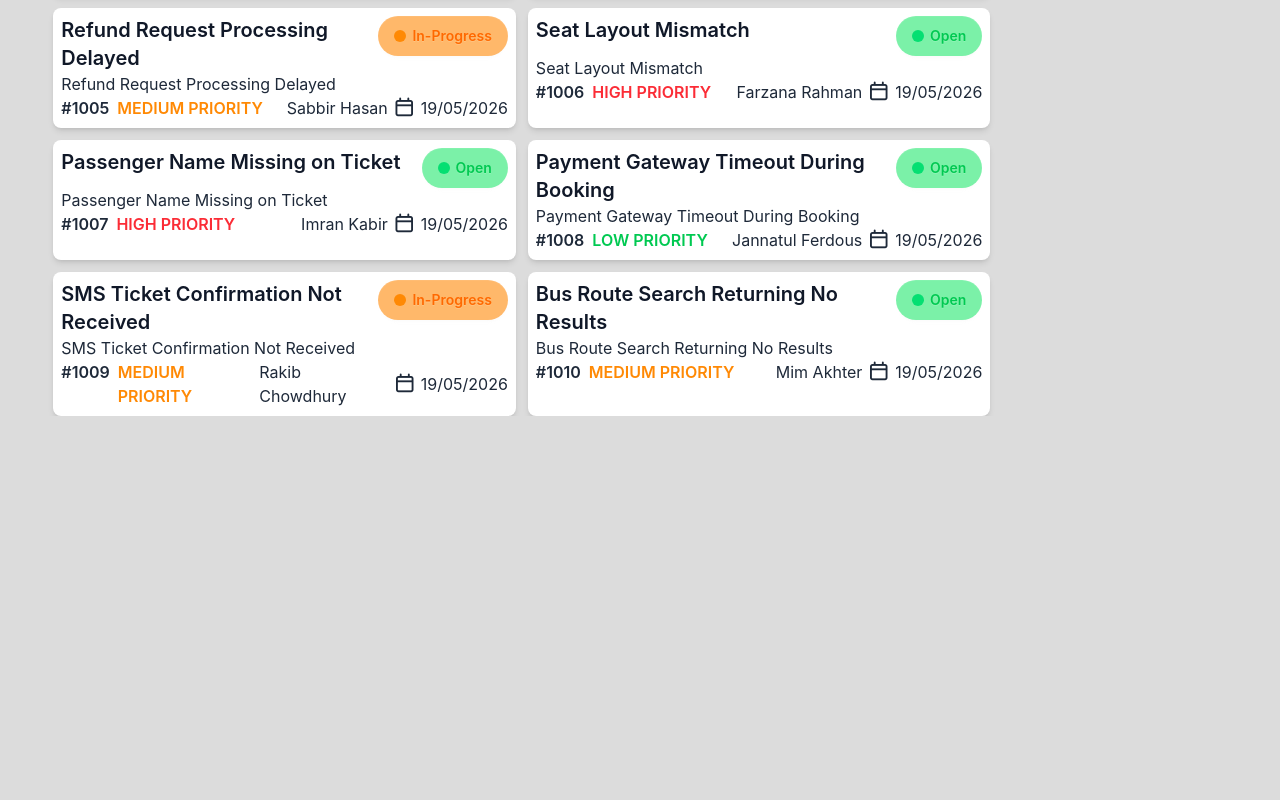
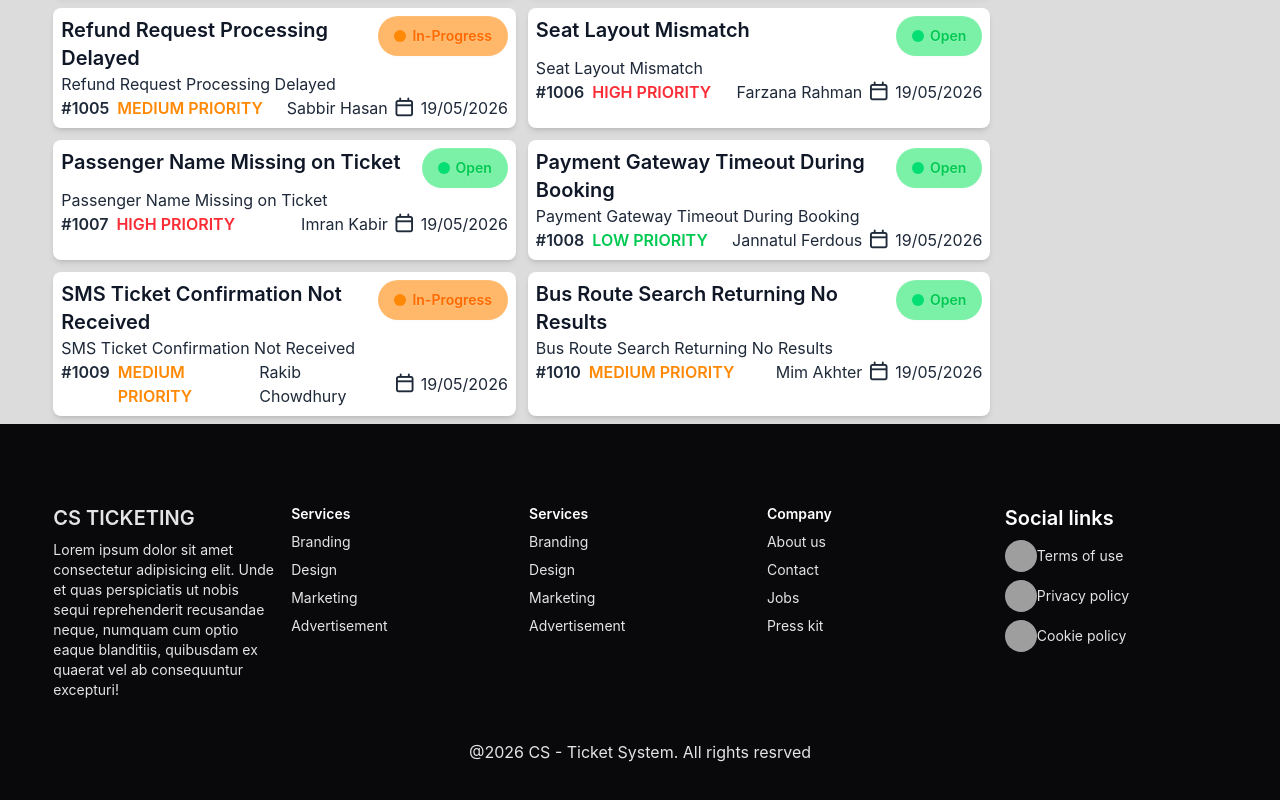
Before and after one commit to jahirul2109/CS-TICKETING-SYSTEM, a React (Vite) app: page / in a window 1280 px wide. Shown: the part 716-1516 px from the top of the page. Before the commit the page ends 1132 px from the top, so only its background shows below. Built offline with nearby package versions, Linux system fonts and the light colour scheme; grey boxes are pictures that could not be loaded.

Commit message:
add footer

```diff
--- a/src/App.jsx
+++ b/src/App.jsx
@@ -2,6 +2,7 @@ import { useState } from 'react'
 import Navbar from './component/nav/Navbar'
 import Count from './component/hero_section/Count'
 import Cardcointainer from './component/card/Cardcontainer'
+import Footer from './component/footer/footer';
 
 const promiseData = fetch('/data/api_data.js').then(res => res.json());
 
@@ -34,6 +35,9 @@ function App() {
         setSelected={setSelected}
         promiseData={promiseData}
       ></Cardcointainer>
+      <footer>
+        <Footer></Footer>
+      </footer>
     </>
   )
 }
--- a/src/component/card/Card.jsx
+++ b/src/component/card/Card.jsx
@@ -10,9 +10,9 @@ export default function Card({ addProgress, cards, setCards }) {
         addProgress(data)
     }
     return (
-        <div className='col-span-4'>
+        <div className='md:col-span-4'>
             <h1 className='text-xl mx-3 font-bold'>Coustomers Ticket</h1>
-            <div className='grid grid-cols-2 gap-3 w-full'>
+            <div className='grid grid-cols-1 md:grid-cols-2 gap-3 w-full'>
                 {cards.map(data => <div onClick={() => {
                     removehandel(data)
                     handelSelect(data)
--- a/src/component/card/Cardcontainer.jsx
+++ b/src/component/card/Cardcontainer.jsx
@@ -11,7 +11,7 @@ export default function Cardcointainer({ promiseData, selected, setSelected, add
 
     console.log(coustomerData)
     return (
-        <div className='grid grid-cols-5 gap-2 w-11/12 mx-auto mt-20'>
+        <div className='grid grid-cols-1 md:grid-cols-5 gap-2 w-11/12 mx-auto mt-20'>
             <Card
                 cards={cards}
                 setCards={setCards}
--- /dev/null
+++ b/src/component/footer/Footer.jsx
@@ -0,0 +1,42 @@
+import React from 'react'
+
+export default function Footer() {
+    return (
+        <div className='bg-neutral text-neutral-content mt-2 py-10'>
+            <footer className="footer grid grid-cols-1 md:grid-cols-5 w-11/12 mx-auto my-10  ">
+                <nav>
+                    <h6 className="space-x-0.5 uppercase text-xl font-semibold ">Cs Ticketing</h6>
+                    <p>Lorem ipsum dolor sit amet consectetur adipisicing elit. Unde et quas perspiciatis ut nobis sequi reprehenderit recusandae neque, numquam cum optio eaque blanditiis, quibusdam ex quaerat vel ab consequuntur excepturi!</p>
+                </nav>
+                <nav>
+                    <h6 className=" font-semibold text-white">Services</h6>
+                    <a className="link link-hover">Branding</a>
+                    <a className="link link-hover">Design</a>
+                    <a className="link link-hover">Marketing</a>
+                    <a className="link link-hover">Advertisement</a>
+                </nav>
+                <nav>
+                    <h6 className=" font-semibold text-white">Services</h6>
+                    <a className="link link-hover">Branding</a>
+                    <a className="link link-hover">Design</a>
+                    <a className="link link-hover">Marketing</a>
+                    <a className="link link-hover">Advertisement</a>
+                </nav>
+                <nav>
+                    <h6 className=" font-semibold text-white">Company</h6>
+                    <a className="link link-hover">About us</a>
+                    <a className="link link-hover">Contact</a>
+                    <a className="link link-hover">Jobs</a>
+                    <a className="link link-hover">Press kit</a>
+                </nav>
+                <nav>
+                    <h6 className=" text-xl font-semibold text-white">Social links</h6>
+                    <a className="link link-hover flex justify-center items-center"> <img src="https://static.vecteezy.com/system/resources/thumbnails/065/386/537/small/facebook-circle-logo-icon-fb-app-transparent-background-premium-social-media-design-for-digital-download-free-png.png" className='w-8 h-8  rounded-full' alt="" /> Terms of use</a>
+                    <a className="link link-hover flex justify-center items-center"> <img src="https://static.vecteezy.com/system/resources/thumbnails/065/386/537/small/facebook-circle-logo-icon-fb-app-transparent-background-premium-social-media-design-for-digital-download-free-png.png" className='w-8 h-8  rounded-full' alt="" /> Privacy policy</a>
+                    <a className="link link-hover flex justify-center items-center"> <img src="https://static.vecteezy.com/system/resources/thumbnails/065/386/537/small/facebook-circle-logo-icon-fb-app-transparent-background-premium-social-media-design-for-digital-download-free-png.png" className='w-8 h-8  rounded-full' alt="" /> Cookie policy</a>
+                </nav>
+            </footer>
+            <div className='text-center my-3'><p>@2026 CS - Ticket System. All rights resrved</p></div>
+        </div>
+    )
+}
--- a/src/component/hero_section/Count.jsx
+++ b/src/component/hero_section/Count.jsx
@@ -3,7 +3,7 @@ import vectorImg from "../../assets/vector1.png"
 
 export default function Count({ selected, removeSelected }) {
   return (
-    <div className='w-11/12  mx-auto grid grid-cols-2 gap-3 text-white mt-20'>
+    <div className='w-11/12  mx-auto grid md:grid-cols-2 grid-cols-1 gap-3 text-white mt-20'>
       <div className=' text-center py-22  relative overflow-hidden rounded-2xl '>
         {/* right img */}
         <img src= {vectorImg} className='right-0  rotate-y-180  top-0 h-full opacity-100 absolute' alt="" />
--- a/src/component/nav/Navbar.jsx
+++ b/src/component/nav/Navbar.jsx
@@ -1,15 +1,29 @@
 import React from 'react'
+export default function Navbar() {
 
-export default function Navbar() {
     return (
         <div className=' mx-auto bg-white shadow-sm'>
             <div className="navbar flex justify-between  w-11/12 mx-auto">
                 <div className="">
                     <a className="btn  text-xl">CS-Ticketing System</a>
                 </div>
-            <div className='flex gap-2 '>
+                <div>
+                    <div className="dropdown dropdown-end md:hidden">
+                        <div tabIndex={0} role="button" className="btn m-1  text-white"><i className="fa-solid fa-bars"></i></div>
+                        <ul tabIndex="-1" className="dropdown-content menu bg-white/20 backdrop-blur-2xl rounded-box z-1 w-52 p-2 shadow-sm">
+                            <li className=''><a>Home</a></li>
+                            <li className=''><a>FAQ</a></li>
+                            <li className=''><a>Changelog</a></li>
+                            <li className=''><a>Blog</a></li>
+                            <li className=''><a>Download</a></li>
+                            <li className=''><a>Contact</a></li>
+                            <li className=''><a>New Project</a></li>
+                        </ul>
+                    </div>
+                </div>
+                <div className='md:flex gap-2 hidden '>
                     <button className="btn text-xs bg-white text-black ">Home</button>
-                <button className="btn text-xs bg-white text-black ">FAQ</button>
+                    <button className="btn text-xs bg-white text-black " >FAQ</button>
                     <button className="btn text-xs bg-white text-black ">Changelog</button>
                     <button className="btn text-xs bg-white text-black ">Blog</button>
                     <button className="btn text-xs bg-white text-black ">Download</button>
```
Lines whose indentation alone changed are shown as unchanged.
